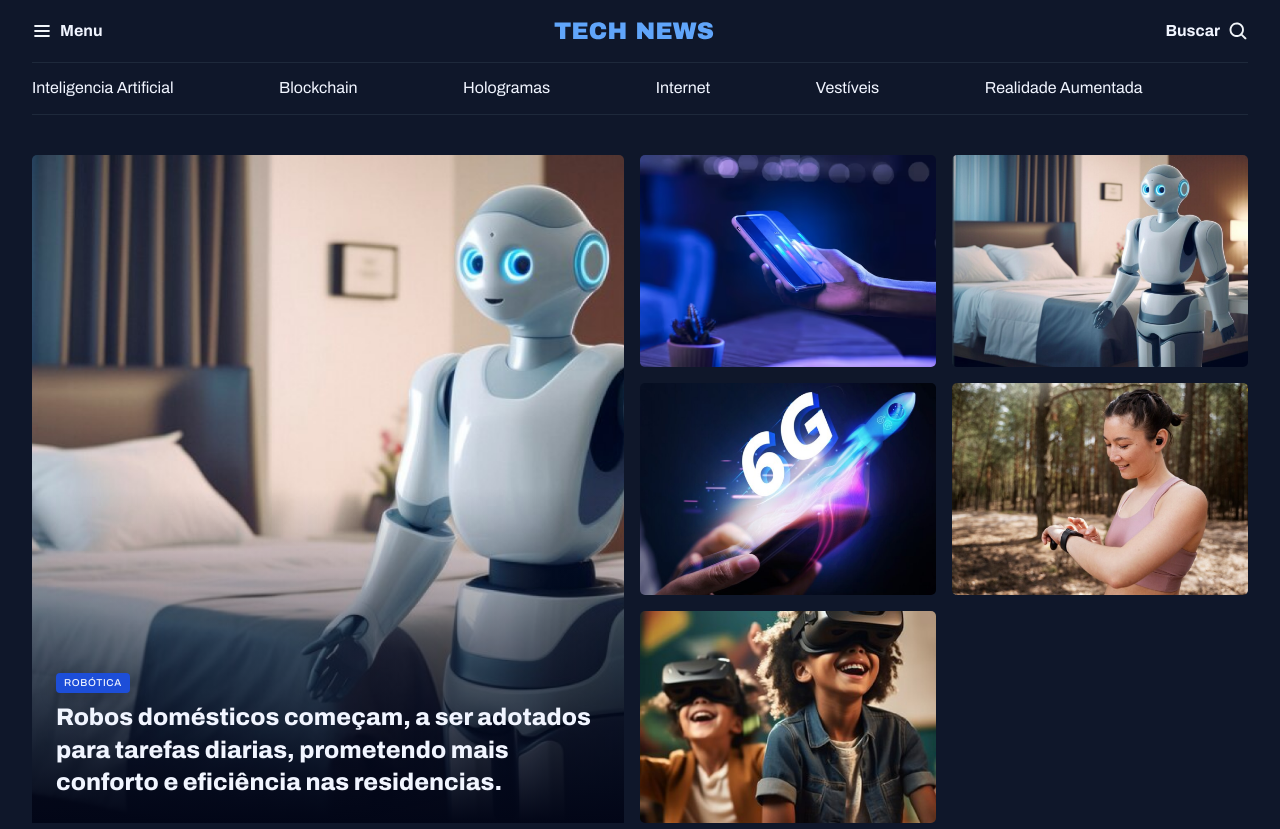
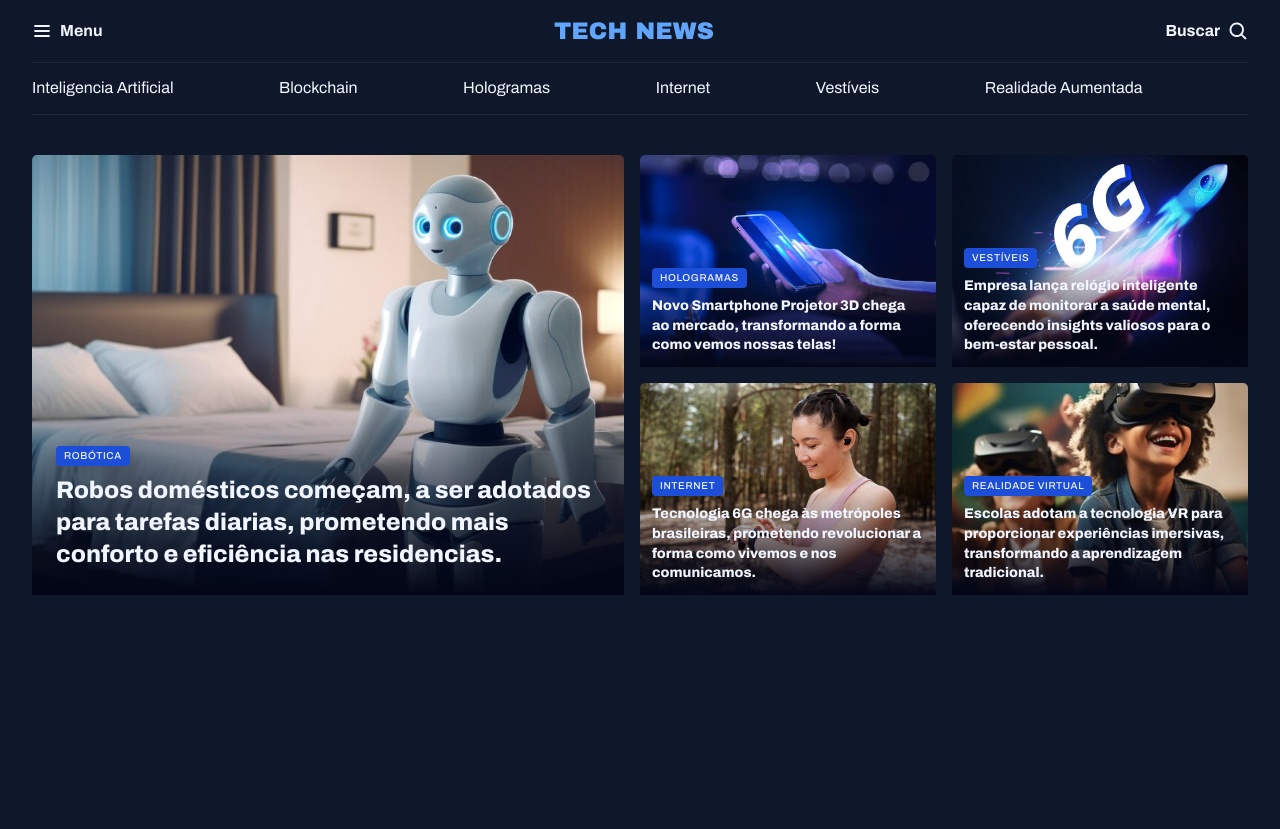
Before and after one commit to Jfdeev/Portal-de-Noticias, a plain HTML site: page index.html in a window 1280 px wide. After the commit the page ends 800 px from the top, so only its background shows below. Drawn offline with Linux system fonts and the light colour scheme.

Commit message:
ajustando os outros cards

```diff
--- a/index.html
+++ b/index.html
@@ -46,21 +46,43 @@
                 </figcaption>
             </figure>
             <div class="grid grid-cols-2 gap-16">
-                <div>
+                <figure class="card">
                     <img src="./assets/Image 02.png" alt="">
-                </div>
-                <div>
-                    <img src="./assets/Image 01.png" alt="">
-                </div>
-                <div>
+
+                    <figcaption>
+                        <span class="content-tag">Hologramas</span>
+                        <h2 class="text-lg">
+                            Novo Smartphone Projetor 3D chega ao mercado, transformando a forma como vemos nossas telas!
+                        </h2>
+                    </figcaption>
+                </figure>
+                <figure class="card">
                     <img src="./assets/Image 03.png" alt="">
-                </div>
-                <div>
+                    <figcaption>
+                        <span class="content-tag">Vestíveis</span>
+                        <h2 class="text-lg">
+                            Empresa lança relógio inteligente capaz de monitorar a saúde mental, oferecendo insights valiosos para o bem-estar pessoal.
+                        </h2>
+                    </figcaption>
+                </figure>
+                <figure class="card">
                     <img src="./assets/Image 04.png" alt="">
-                </div>
-                <div>
+                    <figcaption>
+                        <span class="content-tag">Internet</span>
+                        <h2 class="text-lg">
+                            Tecnologia 6G chega às metrópoles brasileiras, prometendo revolucionar a forma como vivemos e nos comunicamos.
+                        </h2>
+                    </figcaption>
+                </figure>
+                <figure class="card">
                     <img src="./assets/Image 05.png" alt="">
-                </div>
+                    <figcaption>
+                        <span class="content-tag">Realidade Virtual</span>
+                        <h2 class="text-lg">
+                            Escolas adotam a tecnologia VR para proporcionar experiências imersivas, transformando a aprendizagem tradicional.
+                        </h2>
+                    </figcaption>
+                </figure>
             </div>
         </section>
     </main>
--- a/styles/sections.css
+++ b/styles/sections.css
@@ -26,6 +26,10 @@
         position: absolute;
         bottom: 0;
         padding: 24px;
+
+        &:has(.text-lg){
+            padding: 12px;
+        }
         h2{
             margin-top: 8px;
         }
```
